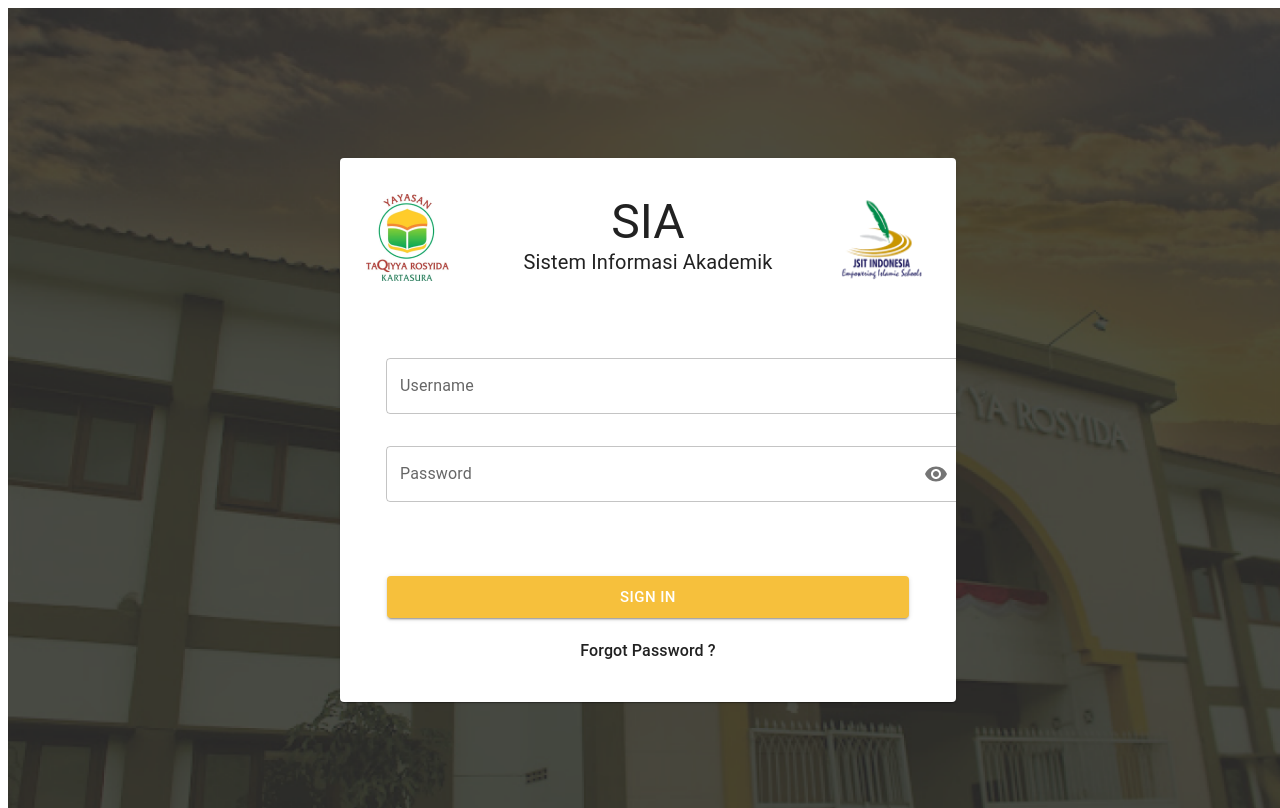
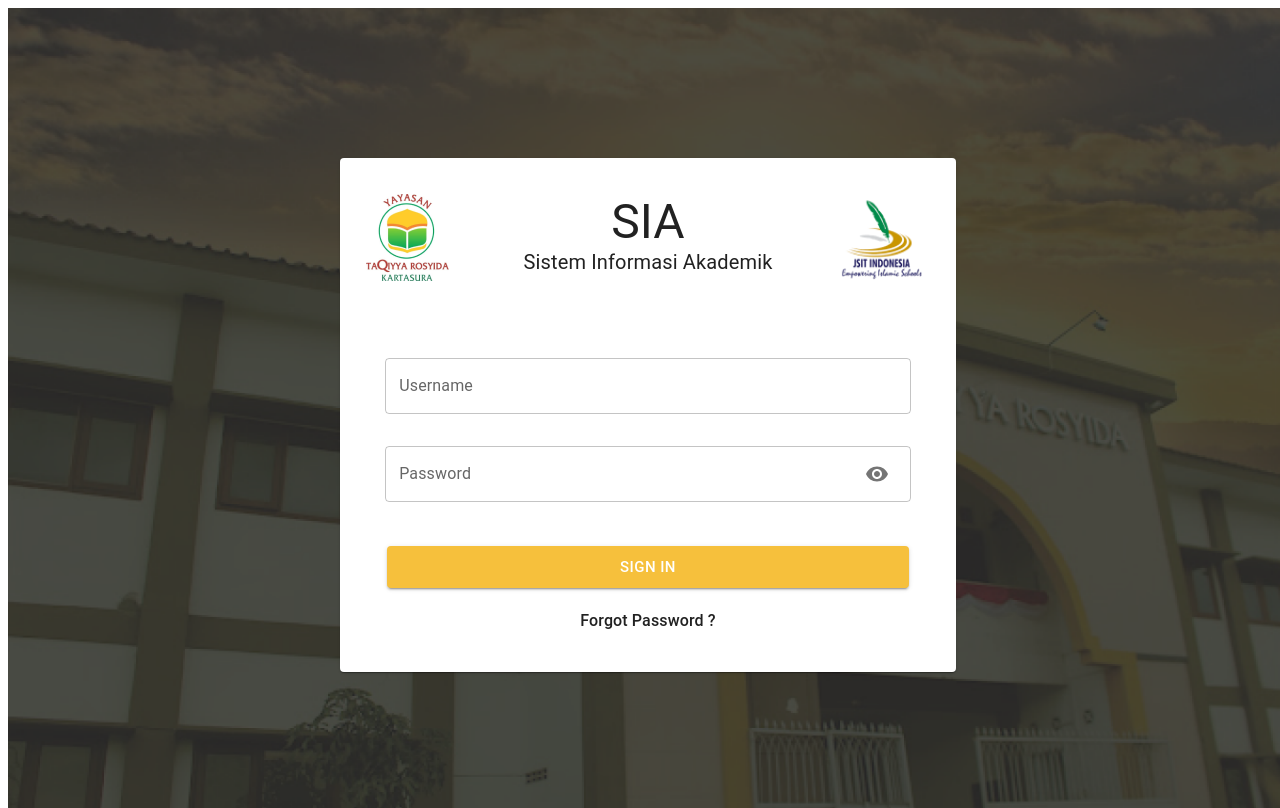
Before and after one commit to SMP-Taros/SIA_SMP-Taros, a React (Create React App) app in the folder frontend/: page /login in a window 1280 px wide. Built offline with nearby package versions, Linux system fonts and the light colour scheme.

Commit message:
merge branch2

```diff
--- a/frontend/src/components/Form/loginForm.jsx
+++ b/frontend/src/components/Form/loginForm.jsx
@@ -1,4 +1,4 @@
-import { Card, Container, Box } from "@mui/material";
+import { Card, Box } from "@mui/material";
 import background from "../../assets/background/background1.png";
 
 const LoginForm = ({ children }) => {
@@ -10,6 +10,7 @@ const LoginForm = ({ children }) => {
         backgroundImage: `url(${background})`,
         backgroundSize: "cover",
         backgroundPosition: "center",
+        overflow: "hidden",
       }}
     >
       <Box component="div" margin="auto" width="616px" paddingTop="150px">
--- a/frontend/src/index.css
+++ b/frontend/src/index.css
@@ -7,6 +7,7 @@ body,
 .content {
   height: 100%;
   width: 100%;
+  overflow: hidden;
   font-family: 'Poppins', sans-serif;
 }
 
--- a/frontend/src/scanes/Login/Login.jsx
+++ b/frontend/src/scanes/Login/Login.jsx
@@ -67,9 +67,9 @@ const Login = () => {
         </Box>
         <Box
           component="div"
-          width="100%"
+          width="90%"
           margin="auto"
-          padding="30px"
+          // padding="10px"
           paddingTop="70px"
         >
           <Stack spacing={4}>
--- a/frontend/src/scanes/Template/TemplateScreen.jsx
+++ b/frontend/src/scanes/Template/TemplateScreen.jsx
@@ -1,17 +1,21 @@
+import { useState } from "react";
 import { ColorModeContext, useMode } from "../../Theme";
 import { CssBaseline, ThemeProvider } from "@mui/material";
 import Topbar from "../../components/Bar/Topbar";
+import Sidebar from "../../components/Bar/Sidebar";
 
-function Template({children}) {
+function Template({ children }) {
   const [theme, colorMode] = useMode();
+  const [isSidebar, setIsSidebar] = useState(true);
 
   return (
     <ColorModeContext.Provider value={colorMode}>
       <ThemeProvider theme={theme}>
         <CssBaseline />
         <div className="app">
+          <Sidebar />
           <main className="content">
-            <Topbar />
+            <Topbar setIsSidebar={setIsSidebar} />
             {children}
           </main>
         </div>
```
